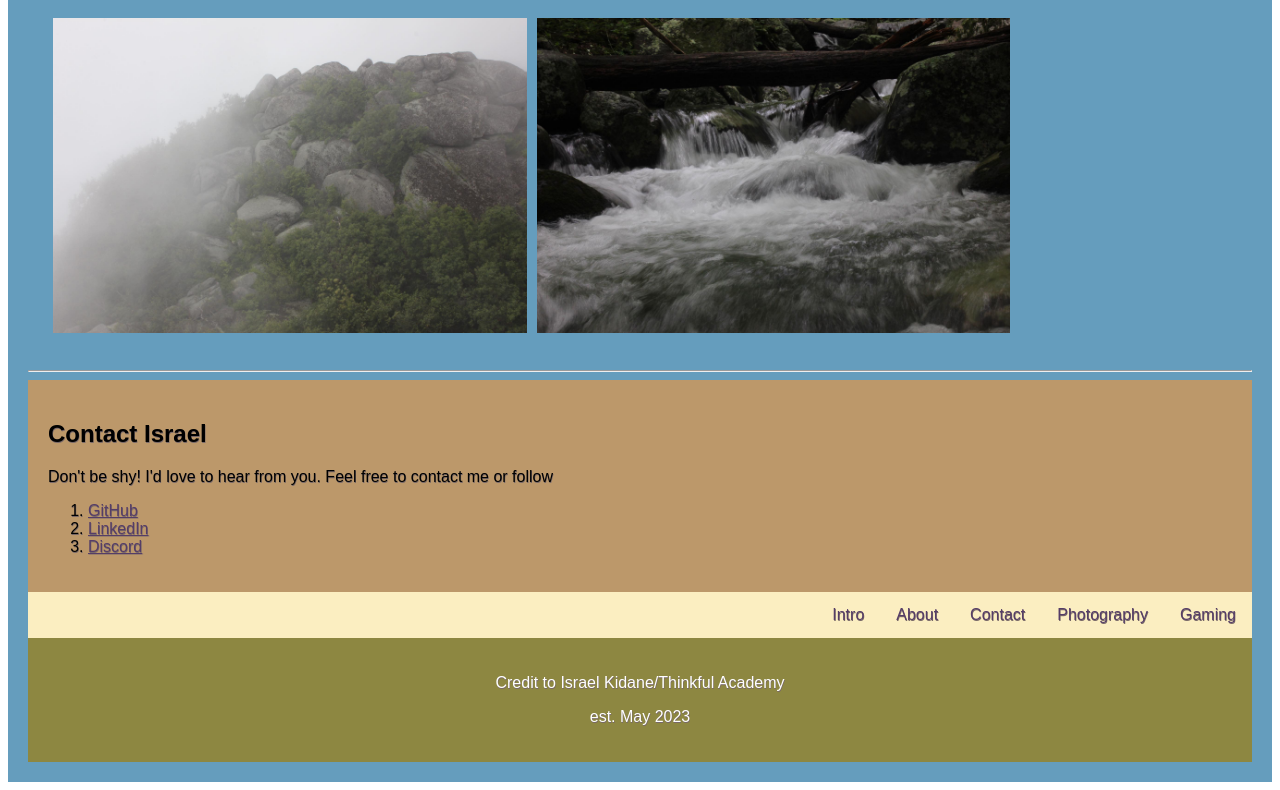
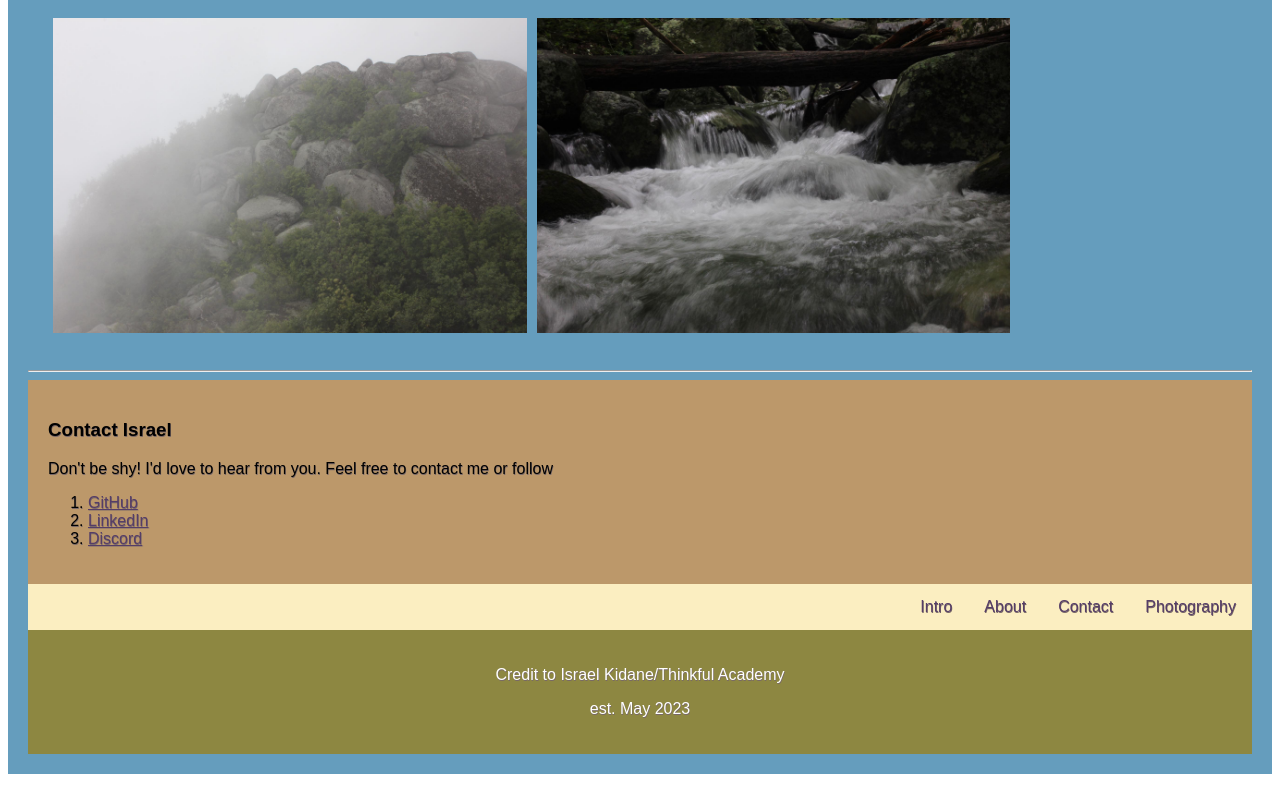
Before and after one commit to israelkidanee/israelkidanee.github.io, a plain HTML site: page index.html in a window 1280 px wide. Shown: the part 1196-1986 px from the top of the page. Drawn offline with Linux system fonts and the light colour scheme.

Commit message:
Update index.html

```diff
--- a/index.html
+++ b/index.html
@@ -69,7 +69,7 @@
 
 <section id="contact"> <!-- Contact Block -->
 
-  <h2>Contact Israel</h2>
+  <h3>Contact Israel</h3>
     <p>Don't be shy! I'd love to hear from you. Feel free to contact me or follow</p>
       <ol type = "links">
         <li>
@@ -82,7 +82,6 @@
 </section>
 
   <nav><!--Tab Bar-->
-    <a href="#gaming">Gaming</a>
     <a href="#photography">Photography</a>
     <a href="#contact">Contact</a>
     <a href="#about">About</a>
```
